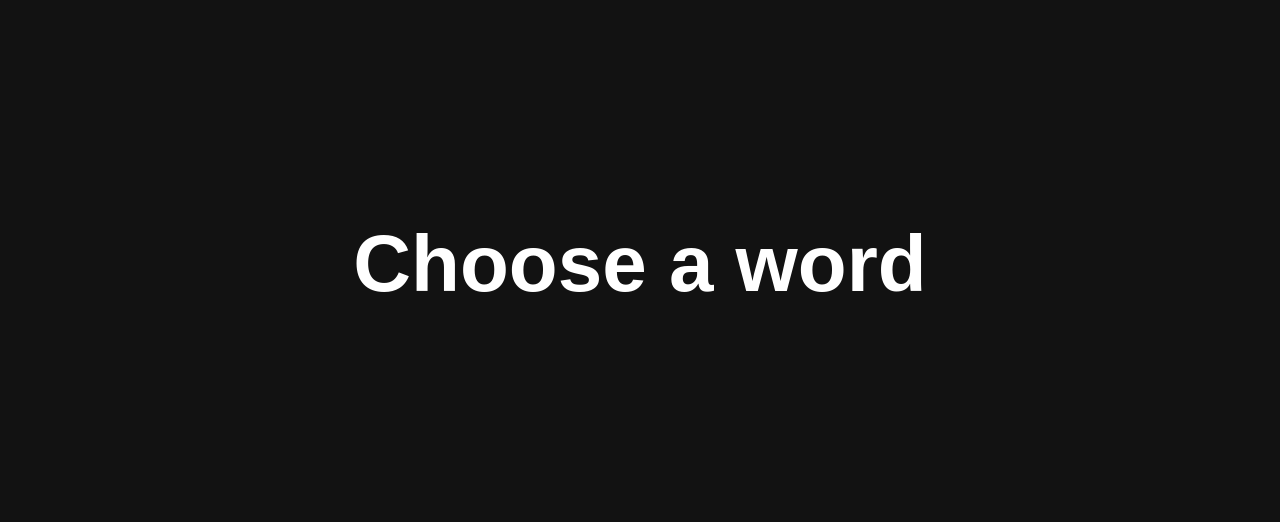
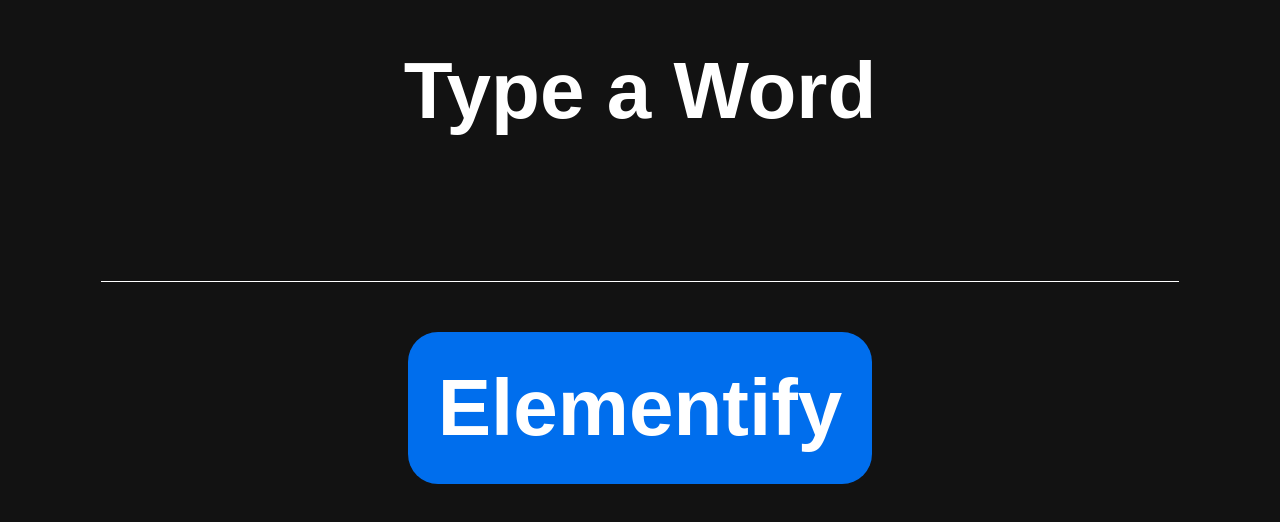
Before and after one commit to Darren-Tham/Word-From-Elements, a React (Vite) app: page / in a window 1280 px wide. Shown: the part 136-658 px from the top of the page. Built offline with nearby package versions, Linux system fonts and the light colour scheme.

Commit message:
Add animation to prompt

```diff
--- a/src/App.tsx
+++ b/src/App.tsx
@@ -1,7 +1,17 @@
+const ANIMATION_DURATION = 750
+
 function App() {
   return (
-    <div>Choose a word</div>
+    <div className='prompt'>
+        <span style={{ animationDelay: formatDelay(1) }}>Type a Word</span>
+        <input type='text' style={{ animationDelay: formatDelay(2) }}></input>
+        <button className='elementify' style={{ animationDelay: formatDelay(3) }}>Elementify</button>
+    </div>
   )
 }
 
+function formatDelay(n: number) {
+    return `${ANIMATION_DURATION * n}ms`
+}
+
 export default App
--- a/src/index.tsx
+++ b/src/index.tsx
@@ -1,7 +1,7 @@
 import React from 'react'
 import ReactDOM from 'react-dom/client'
 import App from './App'
-import './styles/main.sass'
+import './styles/index.sass'
 
 ReactDOM.createRoot(document.getElementById('root') as HTMLElement).render(
   <React.StrictMode>
--- /dev/null
+++ b/src/styles/_App.sass
@@ -0,0 +1,39 @@
+@use 'colors'
+
+$font-size: 5em
+
+.prompt
+    display: flex
+    flex-direction: column
+    align-items: center
+    gap: 50px
+
+span, input, .elementify
+    position: relative // top animation
+    opacity: 0 // Hide elements
+    visibility: hidden // Hide cursor
+    animation: appear 1000ms
+    /*
+     * opacity: 1
+     * visibility: visible
+     */
+    animation-fill-mode: forwards
+
+span
+    font-size: $font-size
+
+input
+    background-color: colors.$black // Blend with background
+    border: none // Remove default
+    outline: none // Remove highlight
+    border-bottom: 1px solid white
+    text-align: center
+    font-size: $font-size
+
+.elementify
+    background-color: colors.$elementify-button-color
+    font-size: $font-size
+    padding: 30px
+    border-radius: 30px
+    &:hover
+        background-color: colors.$elementify-hover-color
--- /dev/null
+++ b/src/styles/_colors.sass
@@ -0,0 +1,4 @@
+$black: #121212 // Background color
+
+$elementify-button-color: #006eed
+$elementify-hover-color: #0076ff
--- /dev/null
+++ b/src/styles/index.sass
@@ -0,0 +1,34 @@
+@use 'App'
+@use 'colors'
+
+*
+    color: white
+    font-family: sans-serif
+    font-weight: bold
+
+body
+    margin: 0
+    height: 100vh
+    background-color: colors.$black
+    display: flex
+    justify-content: center
+    align-items: center
+
+button
+    border: none
+    cursor: pointer
+
+/*
+ * top: Start below the element's current position
+ * opacity: Create fade-in effect
+ * visibility: Remove cursor (e.g. pointer for buttons) until element appear
+ */
+@keyframes appear
+    from
+        top: 100px
+        opacity: 0
+        visibility: hidden
+    to
+        top: 0
+        opacity: 1
+        visibility: visible
--- a/src/styles/main.sass
+++ /dev/null
@@ -1,13 +0,0 @@
-*
-    color: white
-    font-family: sans-serif
-
-body
-    margin: 0
-    height: 100vh
-    background-color: #121212
-    font-size: 5em
-    font-weight: bold
-    display: flex
-    justify-content: center
-    align-items: center
```
